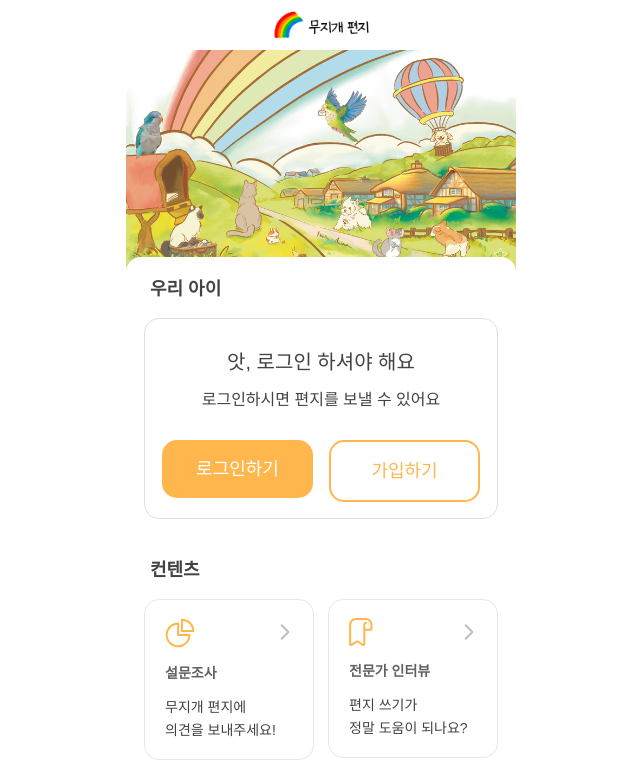
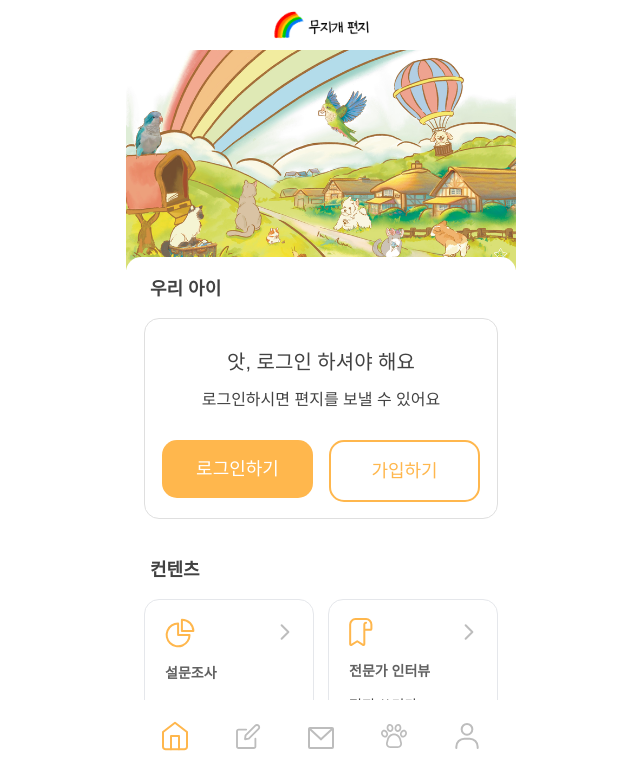
Before and after one commit to rainbow-letter/rainbow-letter-frontend, a React (Create React App) app: page / in a window 1280 px wide. Shown: the top 760 px of the page, without its empty margins (319-959 px from the left). Built offline with nearby package versions, Linux system fonts and the light colour scheme; no server answers.

Commit message:
fix: 로그아웃 시 홈화면 내비게이션 UI 변경

```diff
--- a/src/view/Home.jsx
+++ b/src/view/Home.jsx
@@ -23,7 +23,7 @@ export default function LandingPage() {
       <PhoneButton />
       <Divider />
       <HomeFooter />
-      {token && <NavBar />}
+      <NavBar />
     </main>
   );
 }
```
